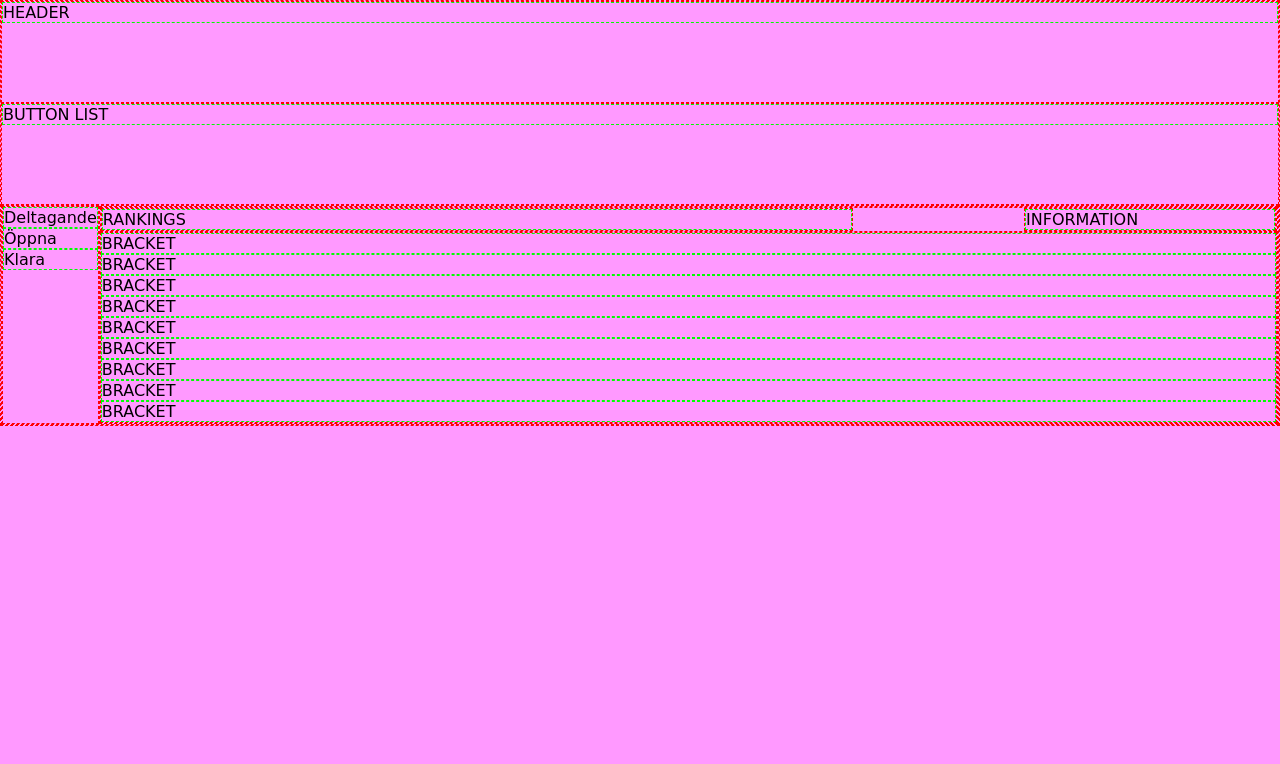
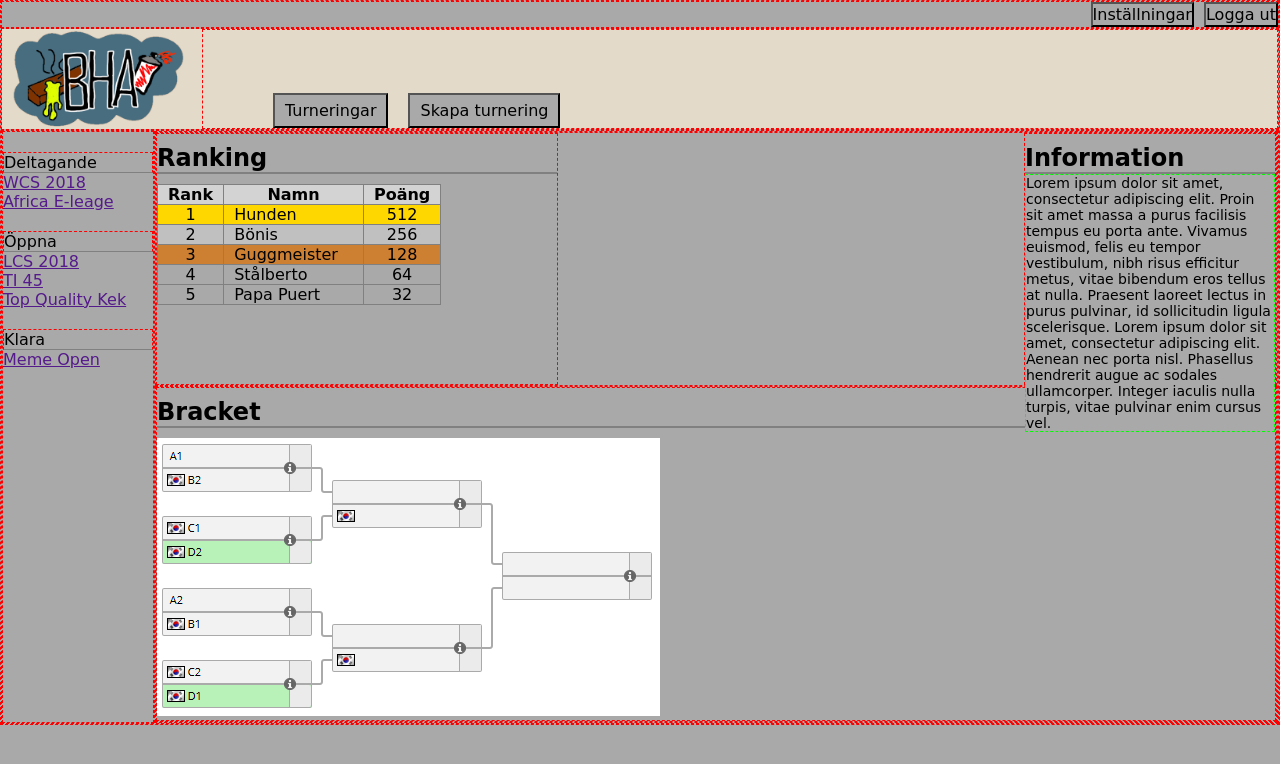
Before and after one commit to perjhellstrom/betting_site, a Flask app: template templates/active_tournaments.html in a window 1280 px wide. Shown: the top 764 px of the page. Run offline with Flask 2, Linux system fonts and the light colour scheme; the template is opened without the code that fills it, so the values that code supplies are empty.

Commit message:
Add ton of tournament page work

```diff
--- a/css/active_tournaments.css
+++ b/css/active_tournaments.css
@@ -1,23 +1,72 @@
 @import url("base.css");
 
-
-.column-container,
-.row-container {
-    display: flex;
+* {
+    background-color: #a9a9a9;
 }
 
-.column-container {
-    flex-direction: column;
+section {
+    margin: 10px 0 10px 0;
 }
 
+h2 {
+    border-bottom: 2px solid gray;
+}
+
+p {
+    font-size: 14px;
+}
 
 .header {
-    height: 100px;
+    display: flex;
     flex: 1 1 auto;
+    justify-content: flex-end;
+    height: 25px;
 }
 
-.button-list {
+.header-button {
+    margin-left: 10px;
+}
+
+.navigation {
+    display: flex;
     height: 100px;
+}
+
+.navigation img {
+    width: 200px;
+    background-color: #e3dac9;
+}
+
+.tab-container {
+    display: flex;
+    flex-grow: 1;
+    align-items: flex-end;
+    padding-left: 50px;
+    background-color: #e3dac9;
+}
+
+.tab {
+    flex-shrink: 0;
+    height: 35px;
+    margin-left: 20px;
+    padding: 0 10px 0 10px;
+}
+
+.tab,
+.header-button {
+    font-size: 16px;
+}
+
+.tournament-list-container {
+    display: flex;
+    flex-direction: column;
+    flex-basis: 150px;
+    flex-shrink: 0;
+}
+
+.tournament-list-item {
+    margin-top: 20px;
+    border-bottom: 1px solid gray;
 }
 
 .tournament-container {
@@ -30,13 +79,53 @@
 }
 
 .tournament-rankings {
-    flex-basis: 750px;
+    flex-basis: 400px;
     flex-shrink: 0;
+}
+
+table {
+    border-collapse: collapse;
+}
+
+th,
+td {
+    border: 1px solid gray;
+    padding: 0 10px 0 10px;
+}
+
+.ranking-header-cell {
+    background-color: #d3d3d3;
+}
+
+.ranking-cell-rank,
+.ranking-cell-points {
+    text-align: center;
+    padding: 0 10px 0 10px;
+}
+
+.ranking-cell-name {
+    padding: 0 25px 0 10px;
+}
+
+.ranking-gold {
+    background-color: #ffd700;
+}
+
+.ranking-silver {
+    background-color: #c0c0c0;
+}
+
+.ranking-bronze {
+    background-color: #cd7f32;
 }
 
 .tournament-information {
     flex-basis: 250px;
     flex-shrink: 0;
+    height: 250px;
+}
+
+.tournament-bracket {
 }
 
 div {
--- a/templates/active_tournaments.html
+++ b/templates/active_tournaments.html
@@ -8,38 +8,86 @@
 </head>
 <body>
     <div class="column-container" style="">
-        <div class="header"> <!-- HEADER -->
-            <p>HEADER</p>
+        <div class="header">
+            <button class="header-button">Inställningar</button>
+            <button class="header-button">Logga ut</button>
         </div>
-        <div class="button-list"> <!-- BUTTON LIST -->
-            <p>BUTTON LIST</p>
+        <div class="navigation">
+            <img src="../resources/logo.png" alt="Fett med både syra å fett med spray!">
+            <div class="tab-container">
+                <button class="tab">Turneringar</button>
+                <button class="tab">Skapa turnering</button>
+            </div>
         </div>
-        <div class="row-container"> <!-- TOURNAMENT LIST -->
-            <div class="column-container">
-                <p>Deltagande</p>
-                <p>Öppna</p>
-                <p>Klara</p>
+        <div class="row-container">
+            <div class="tournament-list-container">
+                <div class="tournament-list-item">Deltagande</div>
+                <a href="">WCS 2018</a>
+                <a href="">Africa E-leage</a>
+                <div class="tournament-list-item">Öppna</div>
+                <a href="">LCS 2018</a>
+                <a href="">TI 45</a>
+                <a href="">Top Quality Kek</a>
+                <div class="tournament-list-item">Klara</div>
+                <a href="">Meme Open</a>
             </div>
-            <div class="tournament-container"> <!-- CURRENT TOURNAMENT -->
+            <div class="tournament-container">
                 <div class="tournament-header-container">
-                    <div class="tournament-rankings"> <!-- RANKINGS -->
-                        <p>RANKINGS</p>
-
+                    <div class="tournament-rankings">
+                        <section>
+                            <h2>Ranking</h2>
+                        </section>
+                        <table>
+                            <thead>
+                                <tr>
+                                    <th class="ranking-header-cell">Rank</th>
+                                    <th class="ranking-header-cell">Namn</th>
+                                    <th class="ranking-header-cell">Poäng</th>
+                                </tr>
+                            </thead>
+                            <tbody>
+                                <tr>
+                                    <td class="ranking-cell-rank ranking-gold">1</td>
+                                    <td class="ranking-cell-name ranking-gold">Hunden</td>
+                                    <td class="ranking-cell-points ranking-gold">512</td>
+                                </tr>
+                                <tr>
+                                    <td class="ranking-cell-rank ranking-silver">2</td>
+                                    <td class="ranking-cell-name ranking-silver">Bönis</td>
+                                    <td class="ranking-cell-points ranking-silver">256</td>
+                                </tr>
+                                <tr>
+                                    <td class="ranking-cell-rank ranking-bronze">3</td>
+                                    <td class="ranking-cell-name ranking-bronze">Guggmeister</td>
+                                    <td class="ranking-cell-points ranking-bronze">128</td>
+                                </tr>
+                                <tr>
+                                    <td class="ranking-cell-rank">4</td>
+                                    <td class="ranking-cell-name">Stålberto</td>
+                                    <td class="ranking-cell-points">64</td>
+                                </tr>
+                                <tr>
+                                    <td class="ranking-cell-rank">5</td>
+                                    <td class="ranking-cell-name">Papa Puert</td>
+                                    <td class="ranking-cell-points">32</td>
+                                </tr>
+                            </tbody>
+                        </table>
                     </div>
-                    <div class="tournament-information"> <!-- INFORMATION -->
-                        <p>INFORMATION</p>
+                    <div class="tournament-information">
+                        <section>
+                            <h2>Information</h2>
+                            <p>Lorem ipsum dolor sit amet, consectetur adipiscing elit. Proin sit amet massa a purus facilisis tempus eu porta ante. Vivamus euismod, felis eu tempor vestibulum, nibh risus efficitur metus, vitae bibendum eros tellus at nulla. Praesent laoreet lectus in purus pulvinar, id sollicitudin ligula scelerisque. Lorem ipsum dolor sit amet, consectetur adipiscing elit. Aenean nec porta nisl. Phasellus hendrerit augue ac sodales ullamcorper. Integer iaculis nulla turpis, vitae pulvinar enim cursus vel.</p>
+                        </section>
                     </div>
                 </div>
                 <div>
-                    <p>BRACKET</p>
-                    <p>BRACKET</p>
-                    <p>BRACKET</p>
-                    <p>BRACKET</p>
-                    <p>BRACKET</p>
-                    <p>BRACKET</p>
-                    <p>BRACKET</p>
-                    <p>BRACKET</p>
-                    <p>BRACKET</p>
+                    <div class="tournament-bracket">
+                        <section>
+                            <h2>Bracket</h2>
+                        </section>
+                        <img src="../resources/temp_bracket.png" alt="Wow! Much bracket!">
+                    </div>
                 </div>
             </div>
         </div>
```
Also changed, not shown: resources/temp_bracket.png (added).
